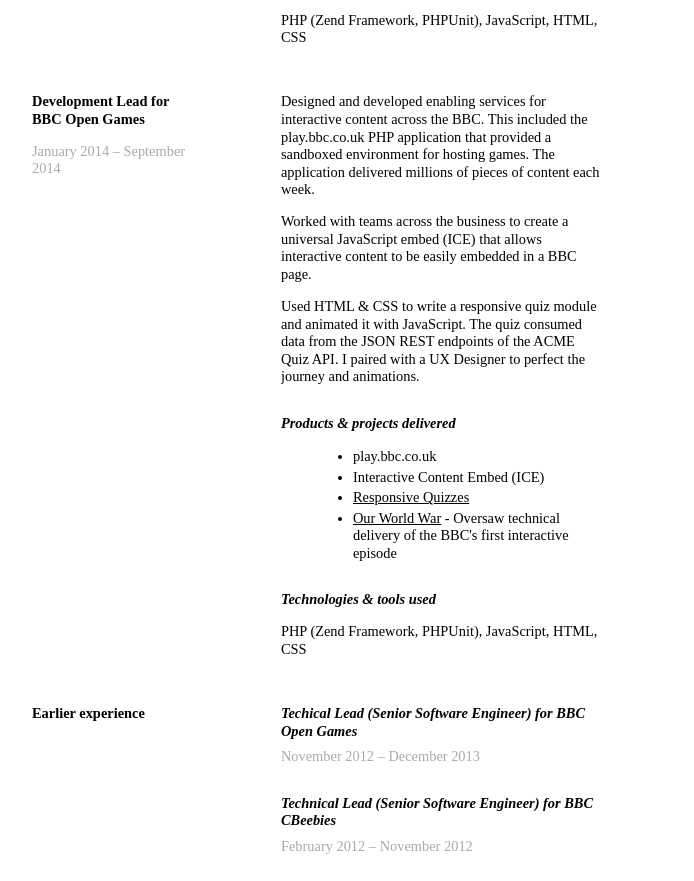
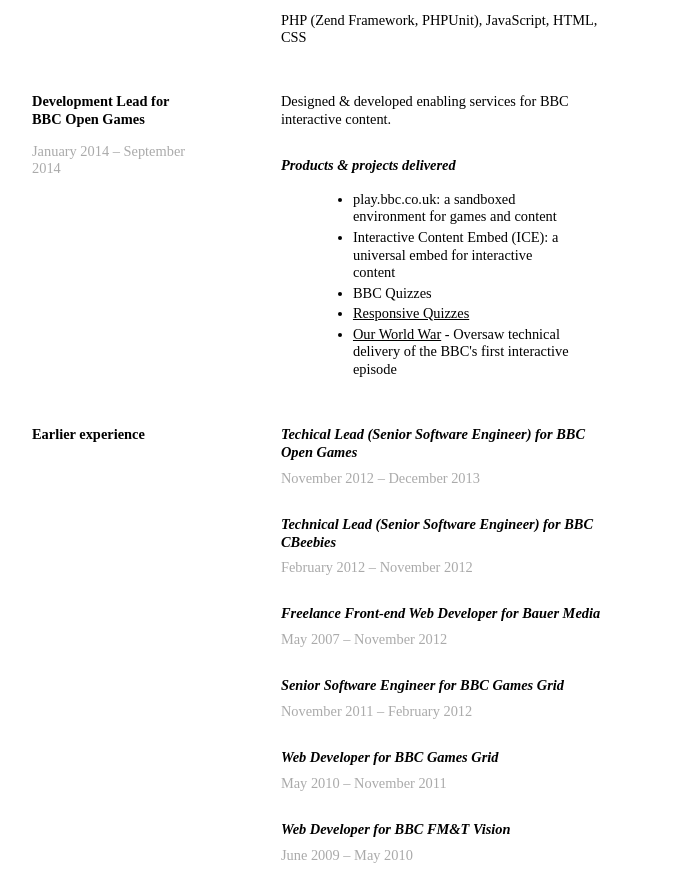
Before and after one commit to iamtmrobinson/portfolio, a Gatsby site: page /cv in a window 1280 px wide. Shown: the part 2665-3546 px from the top of the page, 196-890 px from the left. Built offline with nearby package versions, Linux system fonts and the light colour scheme; Gatsby itself is replaced by a stand-in of ours.

Commit message:
Removed more outdated content

```diff
--- a/src/pages/cv.js
+++ b/src/pages/cv.js
@@ -205,26 +205,19 @@
         </div>
         <div className="job__description">
           <p>
-            Designed and developed enabling services for interactive content
-            across the BBC. This included the play.bbc.co.uk PHP application
-            that provided a sandboxed environment for hosting games. The
-            application delivered millions of pieces of content each week.
-          </p>
-          <p>
-            Worked with teams across the business to create a universal
-            JavaScript embed (ICE) that allows interactive content to be easily
-            embedded in a BBC page.
-          </p>
-          <p>
-            Used HTML &amp; CSS to write a responsive quiz module and animated
-            it with JavaScript. The quiz consumed data from the JSON REST
-            endpoints of the ACME Quiz API. I paired with a UX Designer to
-            perfect the journey and animations.
+            Designed &amp; developed enabling services for BBC interactive
+            content.
           </p>
           <h4>Products &amp; projects delivered</h4>
           <ul>
-            <li>play.bbc.co.uk</li>
-            <li>Interactive Content Embed (ICE)</li>
+            <li>
+              play.bbc.co.uk: a sandboxed environment for games and content
+            </li>
+            <li>
+              Interactive Content Embed (ICE): a universal embed for interactive
+              content
+            </li>
+            <li>BBC Quizzes</li>
             <li>
               <a href="http://bbc.in/1yDsMGv">Responsive Quizzes</a>
             </li>
@@ -233,8 +226,6 @@
               technical delivery of the BBC's first interactive episode
             </li>
           </ul>
-          <h4>Technologies &amp; tools used</h4>
-          <p>PHP (Zend Framework, PHPUnit), JavaScript, HTML, CSS</p>
         </div>
       </div>
       <div className="job earlier-experience">
--- a/src/pages/index.js
+++ b/src/pages/index.js
@@ -1,5 +1,4 @@
 import React from "react"
-import { Link } from "gatsby"
 
 import Layout from "../components/layout"
 import SEO from "../components/seo"
```
